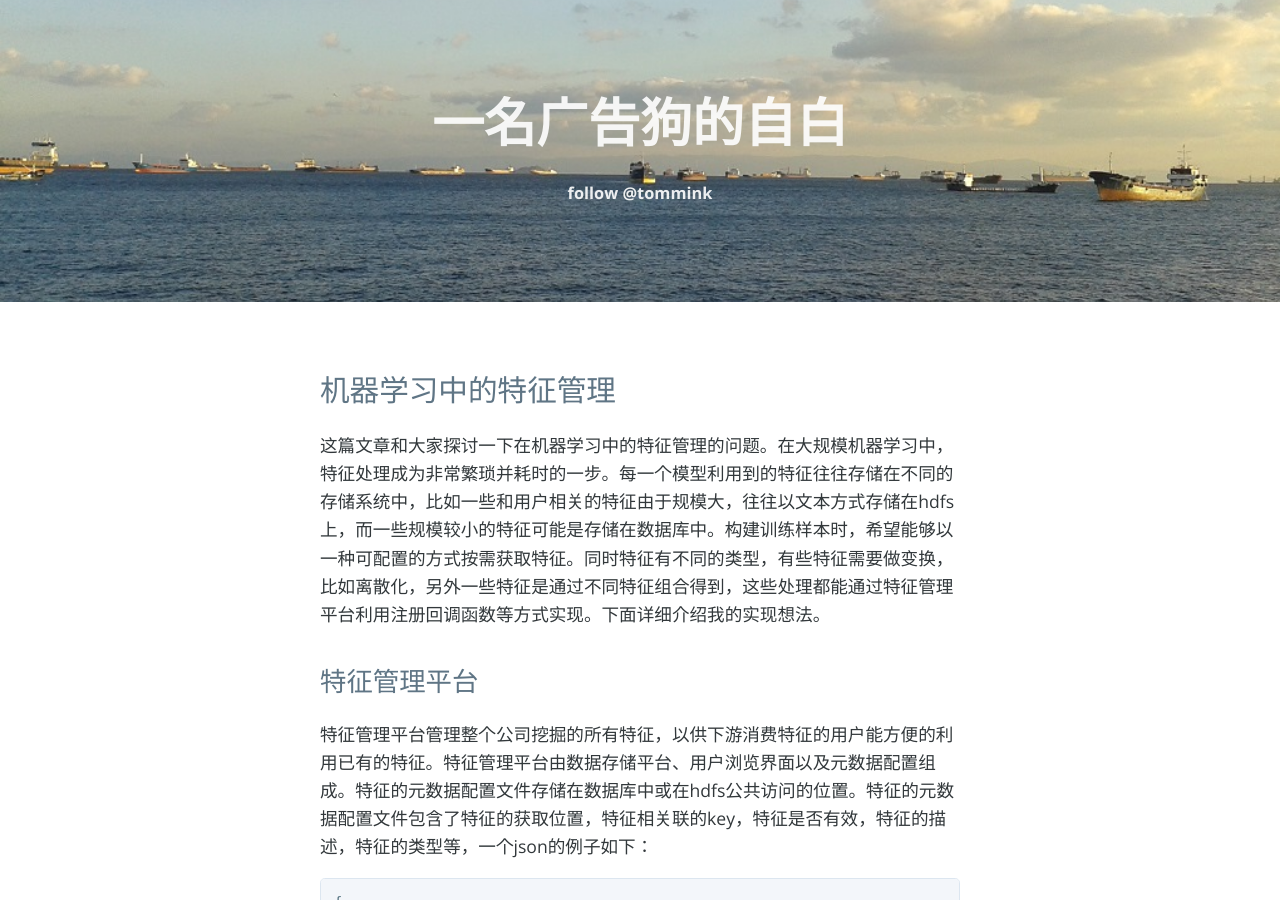
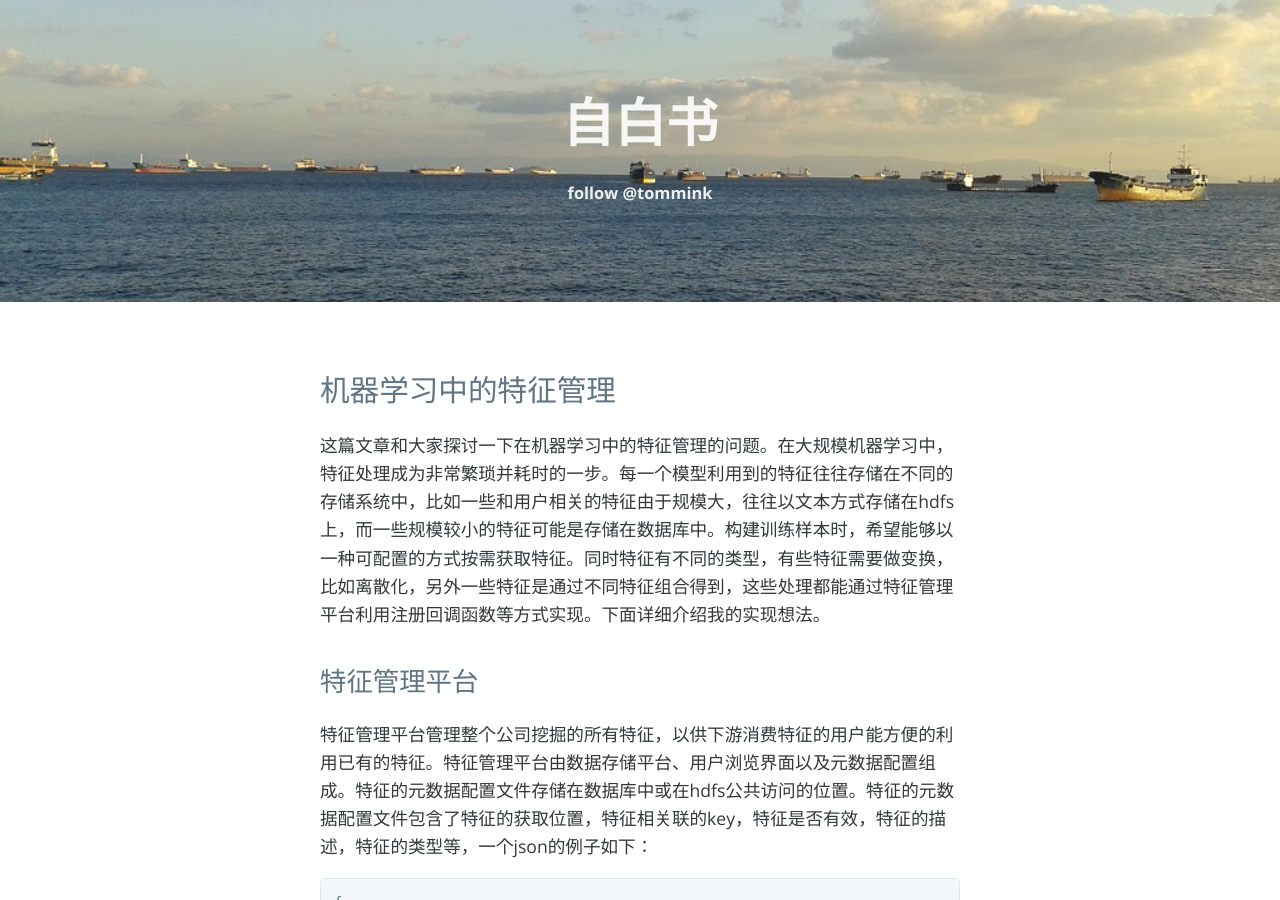
Before and after one commit to tongming/tongming.github.io, a Jekyll site: the page built from index.html, in a window 1280 px wide and 900 px high. Built offline with Jekyll 4.4.1, drawn with Linux system fonts in a browser that asks for light colours; the list of posts is cut into pages by our own code.

Commit message:
change config

```diff
--- a/_config.yml
+++ b/_config.yml
@@ -6,8 +6,8 @@
 # 'jekyll serve'. If you change this file, please restart the server process.
 
 # Site settings
-title: 一名广告狗的自白
-description: '广告 机器学习 优化' # write a nice description for your blog
+title: 自白书
+description: '广告 统计 机器学习 优化' # write a nice description for your blog
 baseurl: '' # the subpath of your site, e.g. /blog
 url: '' # the base hostname & protocol for your site http://www.example.com
 # google_analytics: 'UA-XXXXXX-X'
```
